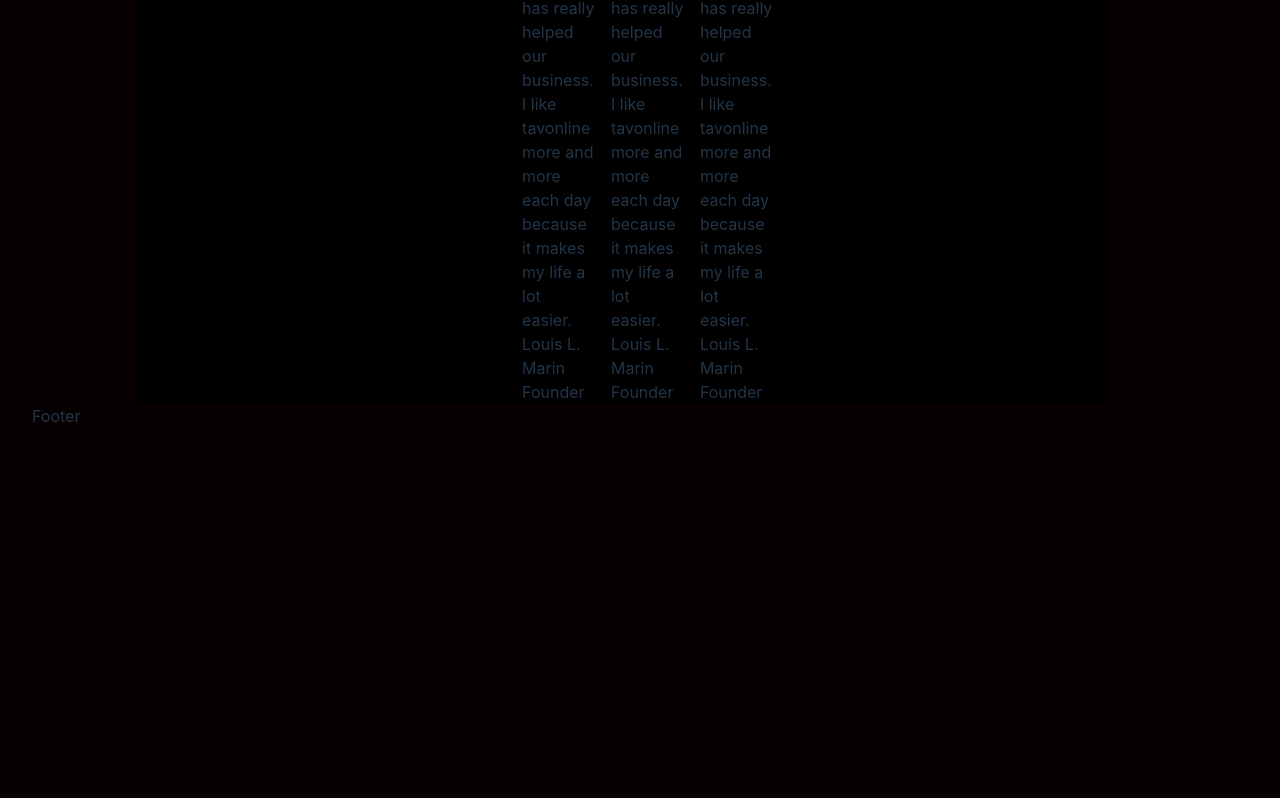
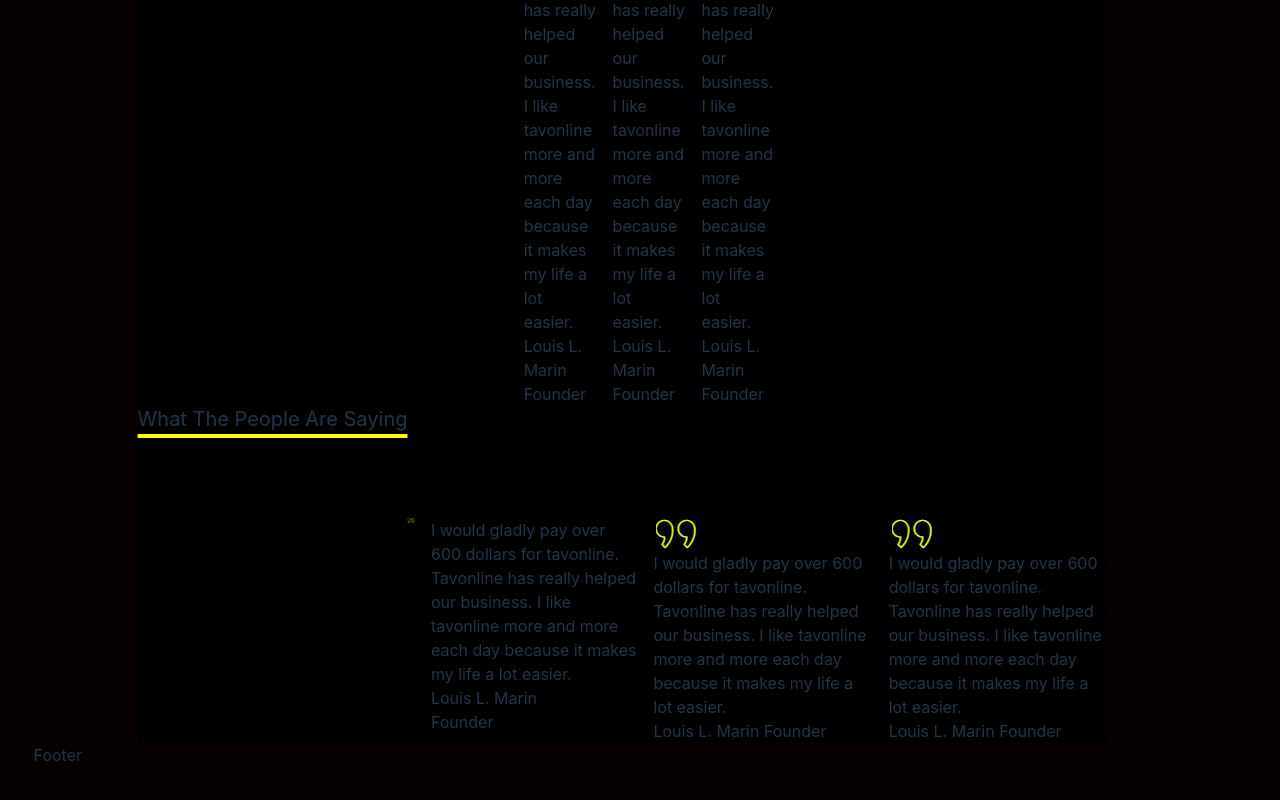
Before and after one commit to Jambisi-11/my-portfolio-g3, a React (Vite) app: page / in a window 1280 px wide. Shown: the part 1762-2562 px from the top of the page. Built offline with nearby package versions, Linux system fonts and the light colour scheme.

Commit message:
Home updated

```diff
--- a/src/App.css
+++ b/src/App.css
@@ -4,5 +4,5 @@
   background-color: rgb(7, 0, 0);
   margin: 0 auto;
   position: relative;
-  padding: 2em;
+  padding: 2.1em;
 }
--- a/src/App.jsx
+++ b/src/App.jsx
@@ -10,12 +10,12 @@
 
 
 import { BrowserRouter as Router, Routes, Route } from 'react-router-dom';
-import BlogInfo1 from './Compenets/Blog/BlogInfo1'
-import BlogInfo2 from './Compenets/Blog/BlogInfo2'
-import BlogInfo3 from './Compenets/Blog/BlogInfo3'
-import BlogInfo4 from './Compenets/Blog/BlogInfo4'
-import BlogInfo5 from './Compenets/Blog/BlogInfo5'
-import BlogInfo6 from './Compenets/Blog/BlogInfo6'
+// import BlogInfo1 from './Compenets/Blog/BlogInfo1'
+// import BlogInfo2 from './Compenets/Blog/BlogInfo2'
+// import BlogInfo3 from './Compenets/Blog/BlogInfo3'
+// import BlogInfo4 from './Compenets/Blog/BlogInfo4'
+// import BlogInfo5 from './Compenets/Blog/BlogInfo5'
+// import BlogInfo6 from './Compenets/Blog/BlogInfo6'
 
 const App = () => {
   return (
@@ -38,12 +38,12 @@
                 <Route path='Blog'  element={<Blog/>} />
                 <Route path='Contact'  element={<Contact/>} />
                 <Route path='Nav'  element={<Nav/>} />
-                <Route path='/Bloginfo1'  element={<BlogInfo1/>} />
+                {/* <Route path='/Bloginfo1'  element={<BlogInfo1/>} />
                 <Route path='/Bloginfo2'  element={<BlogInfo2/>} />
                 <Route path='/Bloginfo3'  element={<BlogInfo3/>} />
                 <Route path='/Bloginfo4'  element={<BlogInfo4/>} />
                 <Route path='/Bloginfo5'  element={<BlogInfo5/>} />
-                <Route path='/Bloginfo6'  element={<BlogInfo6/>} />
+                <Route path='/Bloginfo6'  element={<BlogInfo6/>} /> */}
             </Routes>
       </Router>
 
--- a/src/Compenets/Blog/Blog.css
+++ b/src/Compenets/Blog/Blog.css
@@ -1,8 +1,11 @@
-.blogheader{
+/* .blogheader{
     background-color: rgb(186, 183, 183);
-     display: flex;
+    display: flex;
     align-items: center;
     justify-content: space-between;
     margin: 2px 4px;
     padding: 4px 5px;
     }
+
+
+ */
--- a/src/Compenets/Blog/Blog.jsx
+++ b/src/Compenets/Blog/Blog.jsx
@@ -1,22 +1,37 @@
-import React from 'react'
-import './Blog.css'
-import BlogImage from './BlogImage'
+import React from 'react';
+import './Blog.css';
+import BlogImage from './BlogImage';
+
+import BlogInfo1 from '../Blog/BlogInfo1';
+import BlogInfo2 from '../Blog/BlogInfo2';
+import BlogInfo3 from '../Blog/BlogInfo3';
+import BlogInfo4 from '../Blog/BlogInfo4';
+import BlogInfo5 from '../Blog/BlogInfo5';
+import BlogInfo6 from '../Blog/BlogInfo6';
+
+import { Routes, Route } from 'react-router-dom'; // Use Routes and Route directly
+
 const Blog = () => {
   return (
     <div>
+      <div>
+        <div className='blog'>
+          <div className='Blog'>
+            <BlogImage />
+          </div>
 
+          <Routes>
+            <Route path='/Bloginfo1' element={<BlogInfo1 />} />
+            <Route path='/Bloginfo2' element={<BlogInfo2 />} />
+            <Route path='/Bloginfo3' element={<BlogInfo3 />} />
+            <Route path='/Bloginfo4' element={<BlogInfo4 />} />
+            <Route path='/Bloginfo5' element={<BlogInfo5 />} />
+            <Route path='/Bloginfo6' element={<BlogInfo6 />} />
+          </Routes>
+        </div>
+      </div>
+    </div>
+  );
+};
 
-    <div>
-        <div className='blog'>
-            <div className='Blog'>
-            <BlogImage/>
-            </div>
-        </div>
-    </div>
-    </div>
-
-
-  )
-}
-
-export default Blog
+export default Blog;
--- a/src/Compenets/Blog/BlogImage.jsx
+++ b/src/Compenets/Blog/BlogImage.jsx
@@ -1,6 +1,8 @@
 import React from 'react';
 import './BlogImage.css';
 import { Link } from 'react-router-dom';
+
+
 
 const BlogImage = () => {
   return (
--- a/src/Compenets/Content/Home/FeedBack/FeedBack.jsx
+++ b/src/Compenets/Content/Home/FeedBack/FeedBack.jsx
@@ -12,6 +12,7 @@
             <div>
             <div className='grid grid-cols-3 gap-4' >
                 <div className='flex gap-4' id='slide-1'>
+
                     <div className=''>
                         <img src = {qmark}></img>
                         <p >I would gladly pay over 600 dollars for tavonline. Tavonline has really helped our business. I like tavonline more and more each day because it makes my life a lot easier.</p>
--- /dev/null
+++ b/src/Compenets/Content/Home/FeedBack/WhatPeople.css
@@ -0,0 +1,19 @@
+.feed-title{
+    margin-top: 5em;
+   margin-bottom:5em;
+}
+
+ h3 {
+   text-decoration: underline;
+   text-decoration-color: yellow;
+   text-decoration-thickness: 0.2em;
+   font-size: 20px;
+   margin-bottom: 2.5em;
+
+
+   /* font-weight: 600;
+   position: relative;
+   display: inline-block;
+   letter-spacing: -1px;
+   line-height: 30px; */
+}
--- /dev/null
+++ b/src/Compenets/Content/Home/FeedBack/WhatPeople.jsx
@@ -0,0 +1,40 @@
+import React from 'react'
+import '../FeedBack/WhatPeople.css'
+import qmark from '../../../../assets/question.png'
+
+function WhatPeople() {
+  return (
+
+    <div>
+        <h3 className='underline underline-offset-8'>What The People Are Saying</h3>
+        <div className='flex gap-4' id='slide-1'>
+            <div className='flex gap-4' >
+                <div >
+                    <img src = {qmark}></img>
+                </div>
+                <div>
+                    <p >I would gladly pay over 600 dollars for tavonline. Tavonline has really helped our business. I like tavonline more and more each day because it makes my life a lot easier.</p>
+                    <h4>Louis L. Marin</h4>
+                    <h5>Founder</h5>
+                </div>
+            </div>
+
+            <div>
+                 <img src = {qmark}></img>
+                 <p>I would gladly pay over 600 dollars for tavonline. Tavonline has really helped our business. I like tavonline more and more each day because it makes my life a lot easier.</p>
+                 Louis L. Marin
+                 Founder
+            </div>
+
+            <div>
+                <img src = {qmark} className=''></img>
+                <p >I would gladly pay over 600 dollars for tavonline. Tavonline has really helped our business. I like tavonline more and more each day because it makes my life a lot easier.</p>
+                Louis L. Marin
+                Founder
+            </div>
+        </div>
+    </div>
+  )
+}
+
+export default WhatPeople
--- a/src/Compenets/Content/Home/Home.jsx
+++ b/src/Compenets/Content/Home/Home.jsx
@@ -9,6 +9,7 @@
 import dob from '../../../assets/dob.png'
 import navigation from '../../../assets/navigation.png'
 import whats from '../../../assets/whats.png'
+import WhatPeople from './FeedBack/WhatPeople';
 
 
 const Home = () => {
@@ -46,6 +47,7 @@
 
       <WhatIDo />
       <FeedBack />
+      <WhatPeople/>
 
     </div>
   )
--- a/src/Compenets/Content/Home/WhatIDo/WhatIDo.jsx
+++ b/src/Compenets/Content/Home/WhatIDo/WhatIDo.jsx
@@ -10,7 +10,7 @@
   return (
     <div>
       <div className='whatIdo'>
-        <h3 className='underline underline-offset-8'>What I Do</h3>
+        <h3>What I Do</h3>
         {/* <ul className='do-1'>
           <li><img src={Christ} alt="cross" />Practise Christianity</li>
           <li><img src={Preach} alt="Preach" />Preach The Word of God</li>
```
Lines whose indentation alone changed are shown as unchanged.
